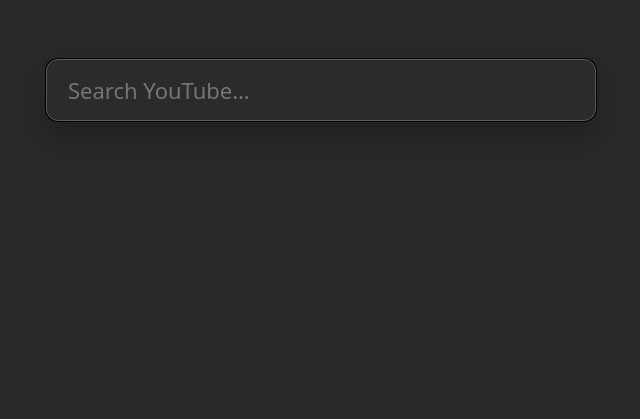
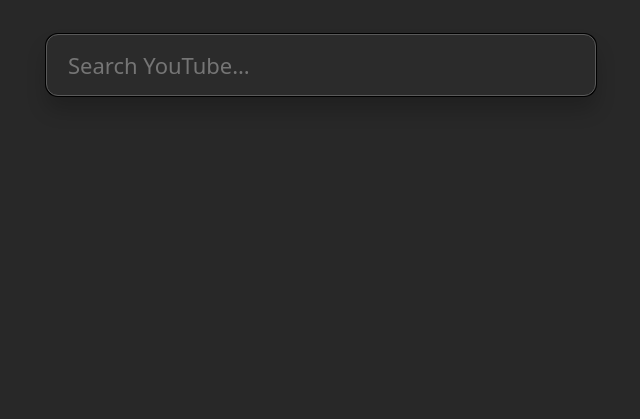
Before and after one commit to thfm/youtube-search, a plain HTML site: page index.html in a window 1280 px wide. Shown: the part 381-800 px from the top of the page, without its empty margins (319-959 px from the left). Drawn offline with Linux system fonts and the light colour scheme.

Commit message:
Move the image and search bar up slightly

```diff
--- a/style.css
+++ b/style.css
@@ -26,7 +26,7 @@ body {
     font-size: 22px;
     font-weight: 250;
     line-height: 1;
-    padding-top: 275px;
+    padding-top: 250px;
 }
 
 body > * {
```
